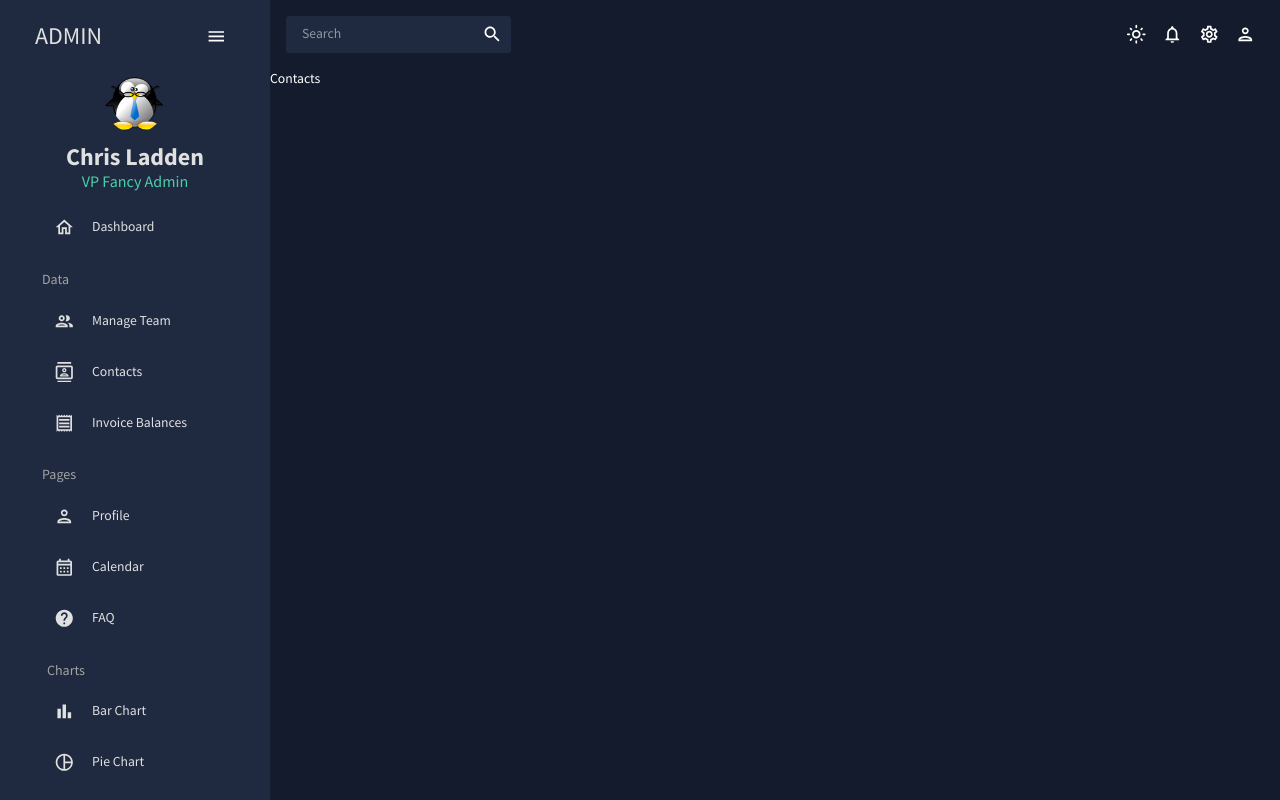
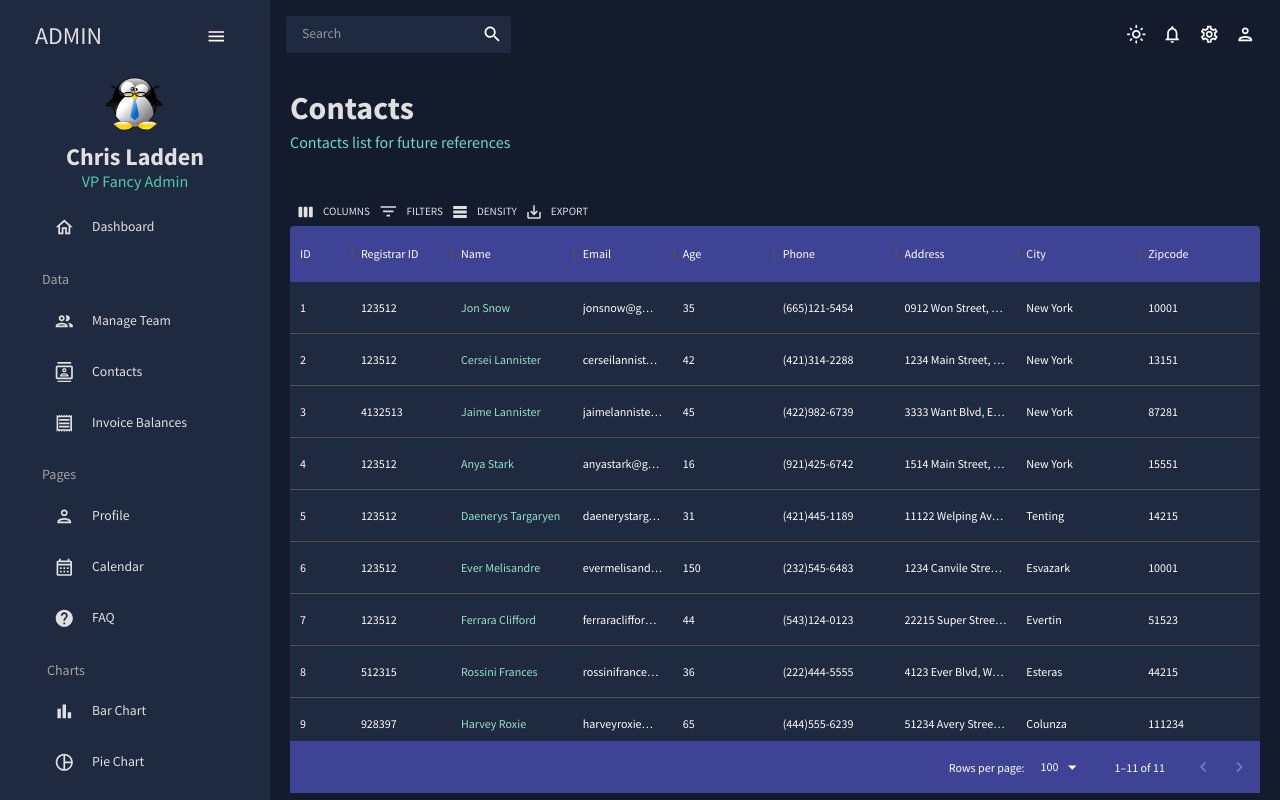
Before and after one commit to cladden77/react-admin-dashboard, a React (Create React App) app: page /contacts in a window 1280 px wide. Built offline with nearby package versions, Linux system fonts and the light colour scheme.

Commit message:
built out contacts table and grid

```diff
--- a/src/scenes/contacts/index.jsx
+++ b/src/scenes/contacts/index.jsx
@@ -1,9 +1,66 @@
-import React from 'react'
+import { Box, useTheme } from "@mui/material";
+import { DataGrid, GridToolbar } from "@mui/x-data-grid";
+import { tokens } from "../../theme";
+import { mockDataContacts } from "../../data/mockData";
+import Header from "../../components/Header";
 
-function Contacts() {
+const Contacts = () => {
+  const theme = useTheme();
+  const colors = tokens(theme.palette.mode);
+
+  const columns = [
+    { field: "id", headerName: "ID", flex: 0.5 },
+    { field: "registrarId", headerName: "Registrar ID" },
+    { field: "name", headerName: "Name", flex: 1, cellClassName: "name-column--cell" },
+    { field: "email", headerName: "Email" },
+    { field: "age", headerName: "Age", type: "number", headerAlign: "left", align: "Left" },
+    { field: "phone", headerName: "Phone", flex: 1 },
+    { field: "address", headerName: "Address", flex: 1 },
+    { field: "city", headerName: "City", flex: 1 },
+    { field: "zipCode", headerName: "Zipcode", flex: 1 },
+  ];
+
   return (
-    <div>Contacts</div>
+    <Box m="20px">
+      <Header title="Contacts" subtitle="Contacts list for future references" />
+
+      <Box
+        m="40px 0 0 0"
+        height="75vh"
+        sx={{
+          "& .MuiDataGrid-root" : {
+            border: "none"
+          },
+          "& .MuiDataGrid-cell": {
+            borderBottom: "none"
+          },
+          "& .name-column--cell": {
+            color: colors.greenAccent[300]
+          },
+          "& .MuiDataGrid-columnHeaders": {
+            backgroundColor: colors.blueAccent[700],
+            borderBottom: "none"
+          },
+          "& .MuiDataGrid-virtualScroller": {
+            backgroundColor: colors.primary[400]
+          },
+          "& .MuiDataGrid-footerContainer": {
+            borderTop: "none",
+            backgroundColor: colors.blueAccent[700]
+          },
+          "& .MuiDataGrid-toolbarContainer .MuiButton-text": {
+            color: `${colors.grey[100]} !important`,
+          },
+        }}
+      >
+        <DataGrid
+          rows={mockDataContacts}
+          columns={columns}
+          components={{ Toolbar: GridToolbar }}
+        />
+      </Box>
+    </Box>
   )
 }
 
-export default Contacts
+export default Contacts;
```
